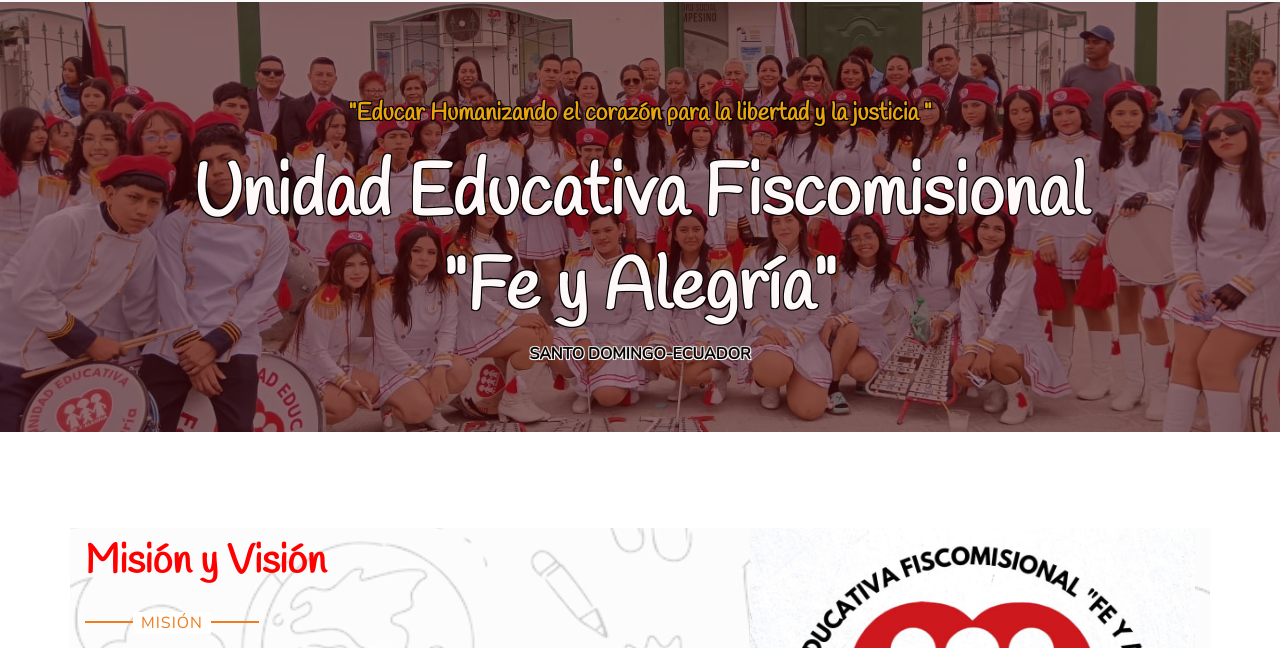
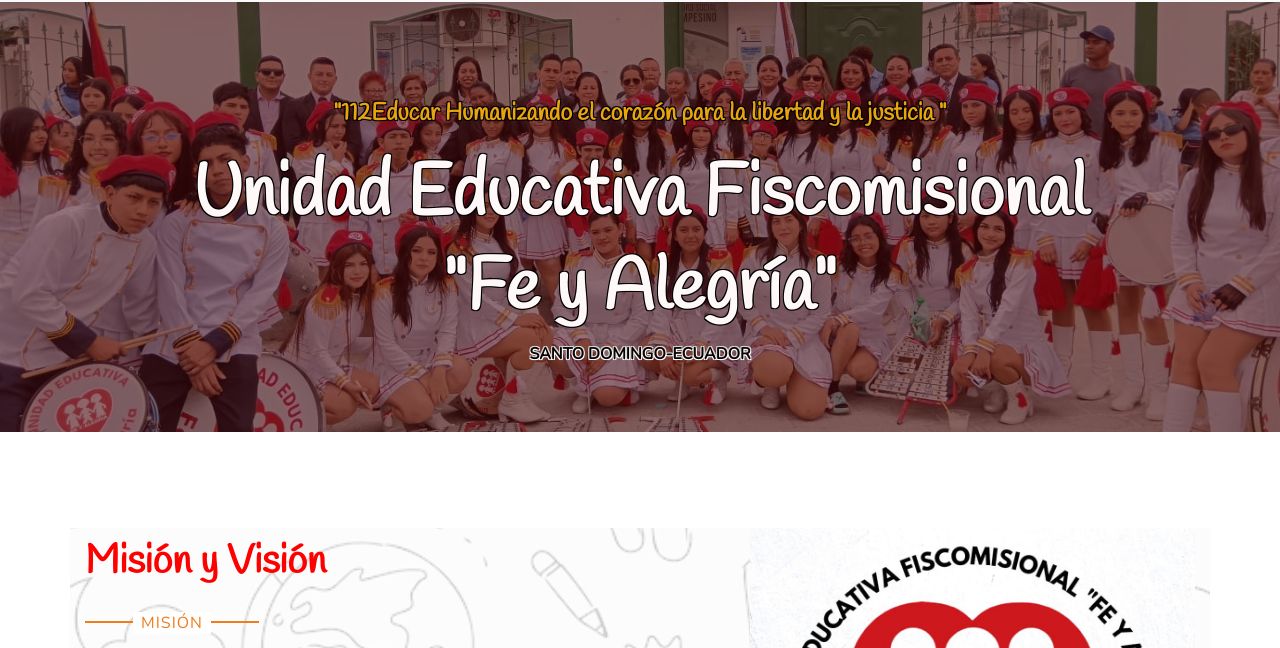
Before and after one commit to ElvisRamirez/FE-Y-ALEGRIA.github.io, a website with bundled scripts: page escuela/index.html in a window 1280 px wide. Shown: the part 98-746 px from the top of the page. Built offline with nearby package versions, Linux system fonts and the light colour scheme.

Commit message:
Update index.html

```diff
--- a/escuela/index.html
+++ b/escuela/index.html
@@ -161,7 +161,7 @@
         <div class="d-flex flex-column align-items-center justify-content-center" style="min-height: 430px">
             <div class="row align-items-center px-3">
                 <div class="col-lg-12 text-center">
-                    <h4 class="text-white12 mb-4 mt-5 mt-lg-12 text-animation">"Educar Humanizando el corazón para la libertad
+                    <h4 class="text-white12 mb-4 mt-5 mt-lg-12 text-animation">"112Educar Humanizando el corazón para la libertad
                         y la justicia "</h4>
                     <h1 class="display-3 font-weight-bold text-white1 text-animation" style="animation-delay: 0.5s;">Unidad
                         Educativa Fiscomisional
```
